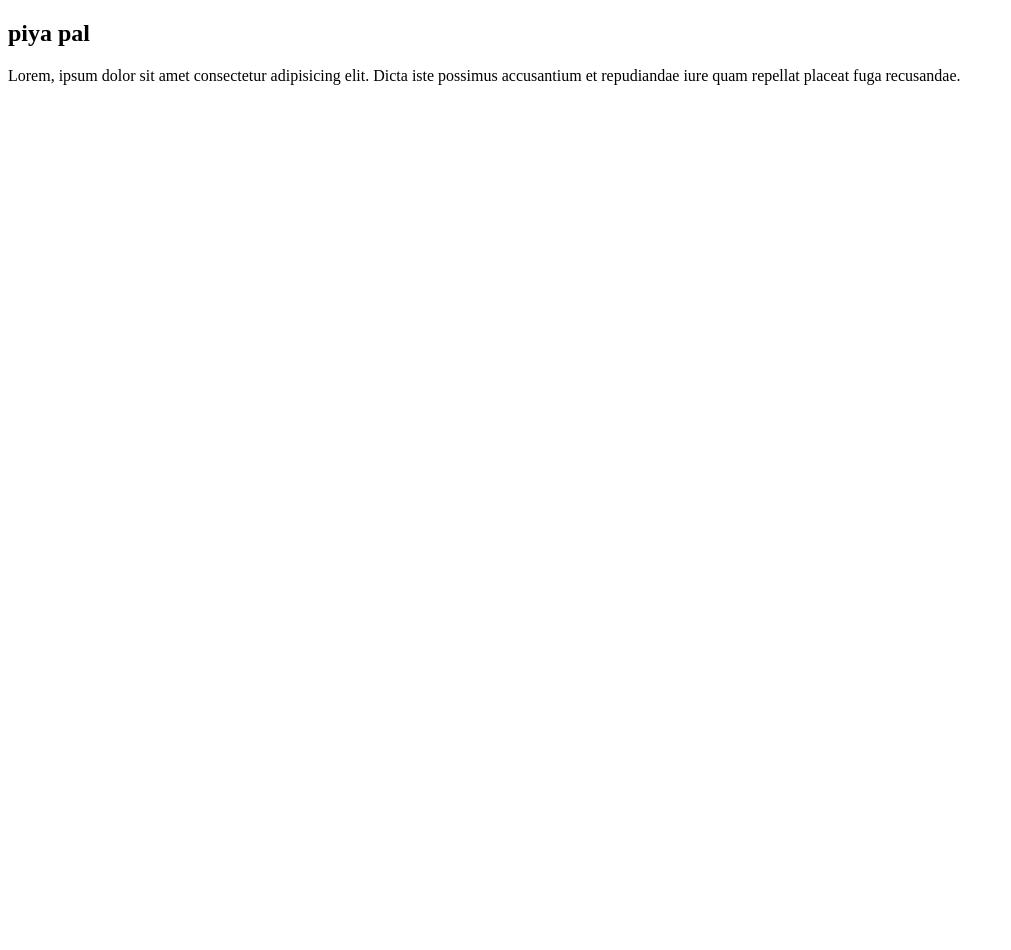
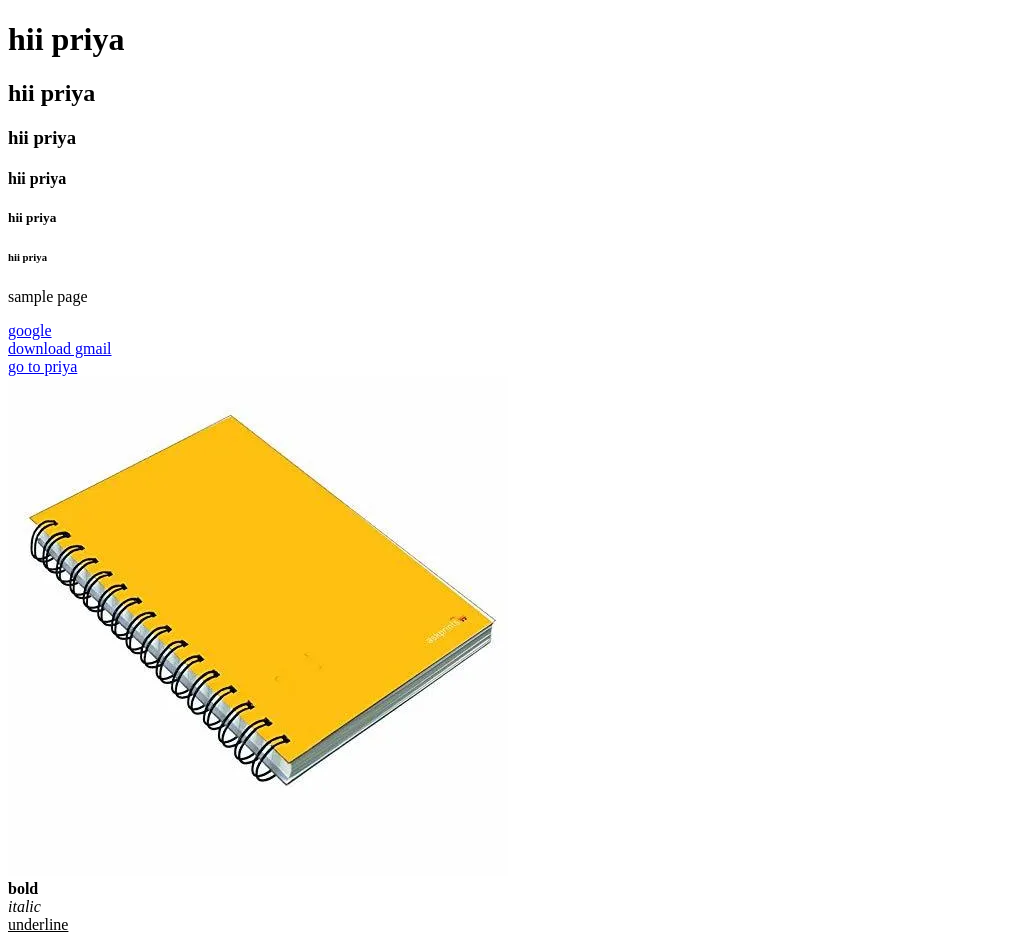
Before and after one commit to palpriya25/html-basic-to-advance, a plain HTML site: page index.html in a window 1280 px wide. Shown: the whole page, without its empty margins (0-1011 px from the left). Before the commit the page ends 800 px from the top, so only its background shows below. Drawn offline with Linux system fonts and the light colour scheme.

Commit message:
anchor tag DONE

```diff
--- a/index.html
+++ b/index.html
@@ -6,7 +6,29 @@
     <title>html-basics</title>
 </head>
 <body>
-    <h2>piya pal</h1>
-        <p>Lorem, ipsum dolor sit amet consectetur adipisicing elit. Dicta iste possimus accusantium et repudiandae iure quam repellat placeat fuga recusandae.</p>
+    <h1> hii priya </h1>
+    <h2> hii priya </h1>
+        <h3> hii priya </h3>
+        <h4> hii priya</h4>
+        <h5> hii priya</h5>
+        <h6> hii priya </h6>
+        <p> sample page </p>
+        <a href = "https://www.google.co.in/"> google</a>
+        <br>
+        <a href = "https://mail.google.com/mail/u/0/?ogbl#inbox/"> download gmail </a>
+        <br>
+        <a href = "/priya.html"> go to priya </a>
+        <br>
+        <img
+        src="img.webp" alt ="notebook"/>
+        <br>
+        <b> bold</b>
+        <br>
+        <i> italic</i>
+        <br>
+        <u>underline</u>
+        <br>
+        <p>
+
 </body>
 </html>
```
Also changed, not shown: priya.html (added, +11 -0 lines), img.webp (added).
